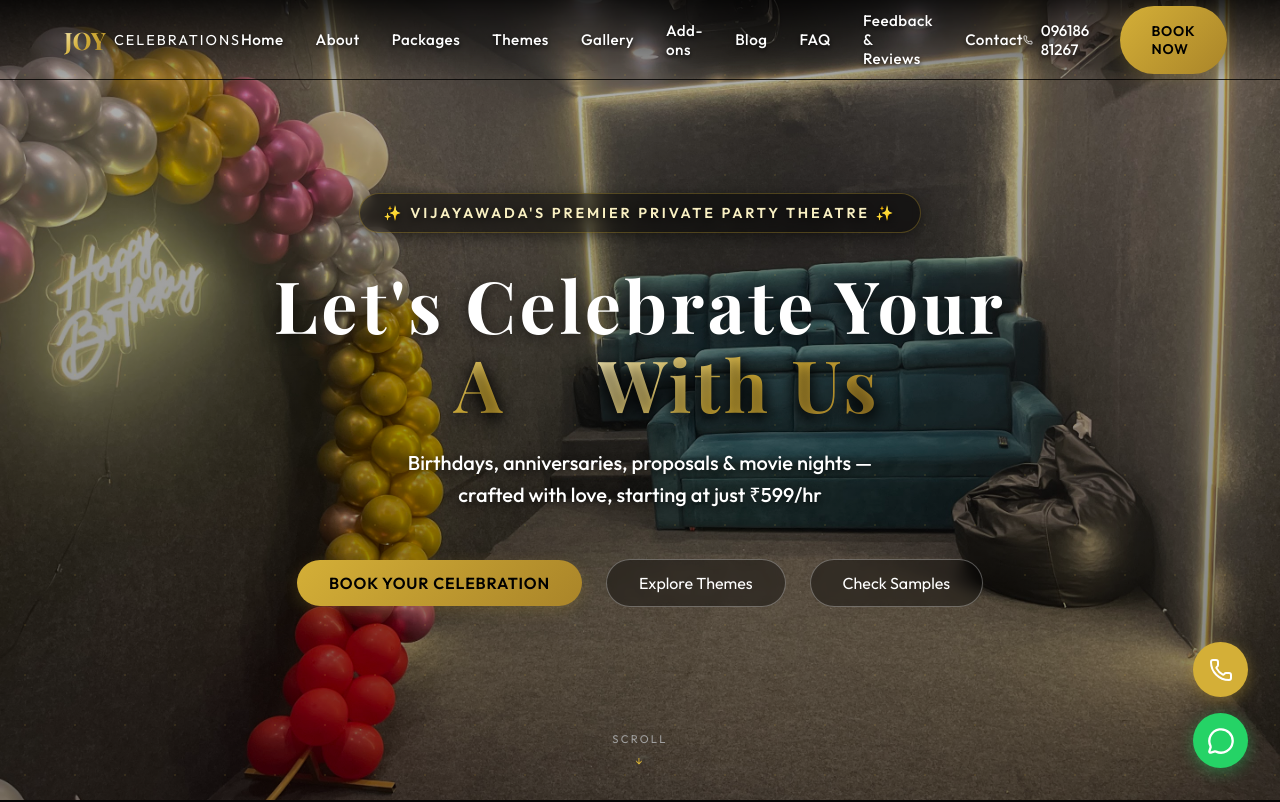
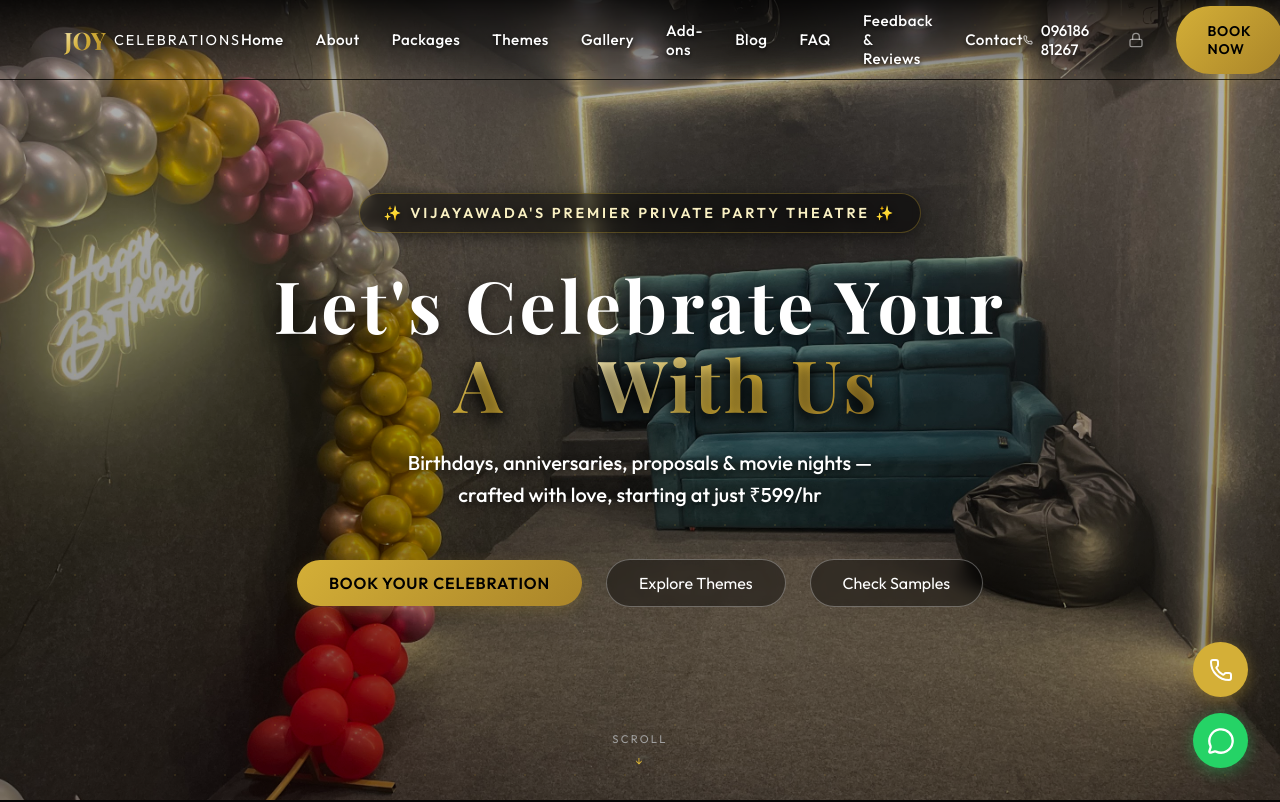
Before and after one commit to geethikaparvatham/Joy_celebrations, a Next.js app: page / in a window 1280 px wide. Shown: the top 802 px of the page. Built offline with nearby package versions, Linux system fonts and the light colour scheme.

Commit message:
Add lock icon to navbar for admin portal

```diff
--- a/src/components/layout/Navbar.tsx
+++ b/src/components/layout/Navbar.tsx
@@ -2,7 +2,7 @@
 
 import { useState, useEffect } from "react";
 import Link from "next/link";
-import { Menu, X, Phone, Home, Gift, PartyPopper, Image as ImageIcon, PhoneCall } from "lucide-react";
+import { Menu, X, Phone, Home, Gift, PartyPopper, Image as ImageIcon, PhoneCall, Lock } from "lucide-react";
 import styles from "./Navbar.module.css";
 
 export default function Navbar() {
@@ -43,6 +43,9 @@ export default function Navbar() {
         <a href="tel:09618681267" className={styles.phoneLink} aria-label="Call Joy Celebrations">
           <Phone size={16} aria-hidden="true" /> 096186 81267
         </a>
+        <Link href="/admin/login" aria-label="Admin Portal" style={{ display: 'flex', alignItems: 'center', justifyContent: 'center', color: 'rgba(255,255,255,0.5)', padding: '0.5rem', cursor: 'pointer', transition: 'color 0.3s' }}>
+          <Lock size={16} />
+        </Link>
         <Link href="/book-now" className={`btn-primary ${styles.bookBtn}`}>
           Book Now
         </Link>
```
